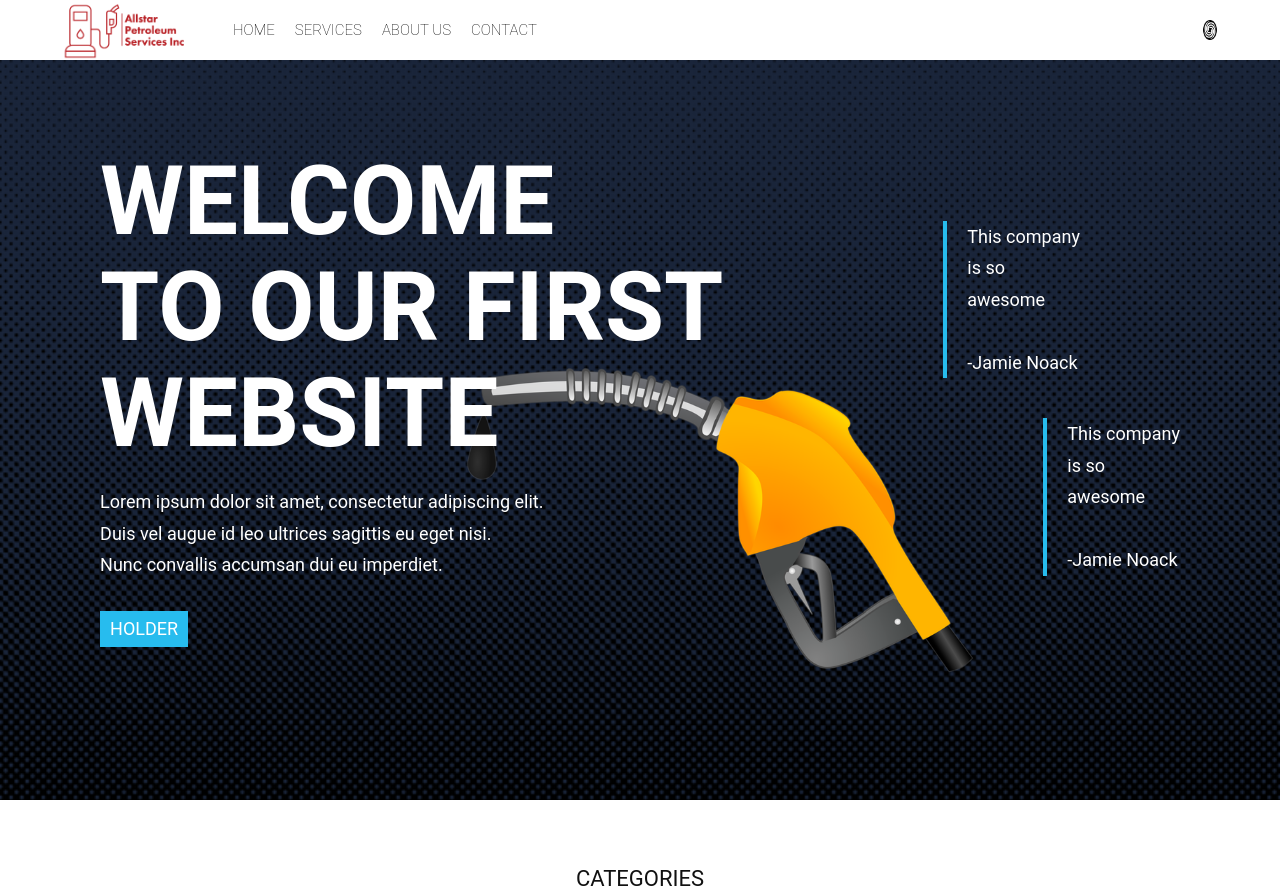
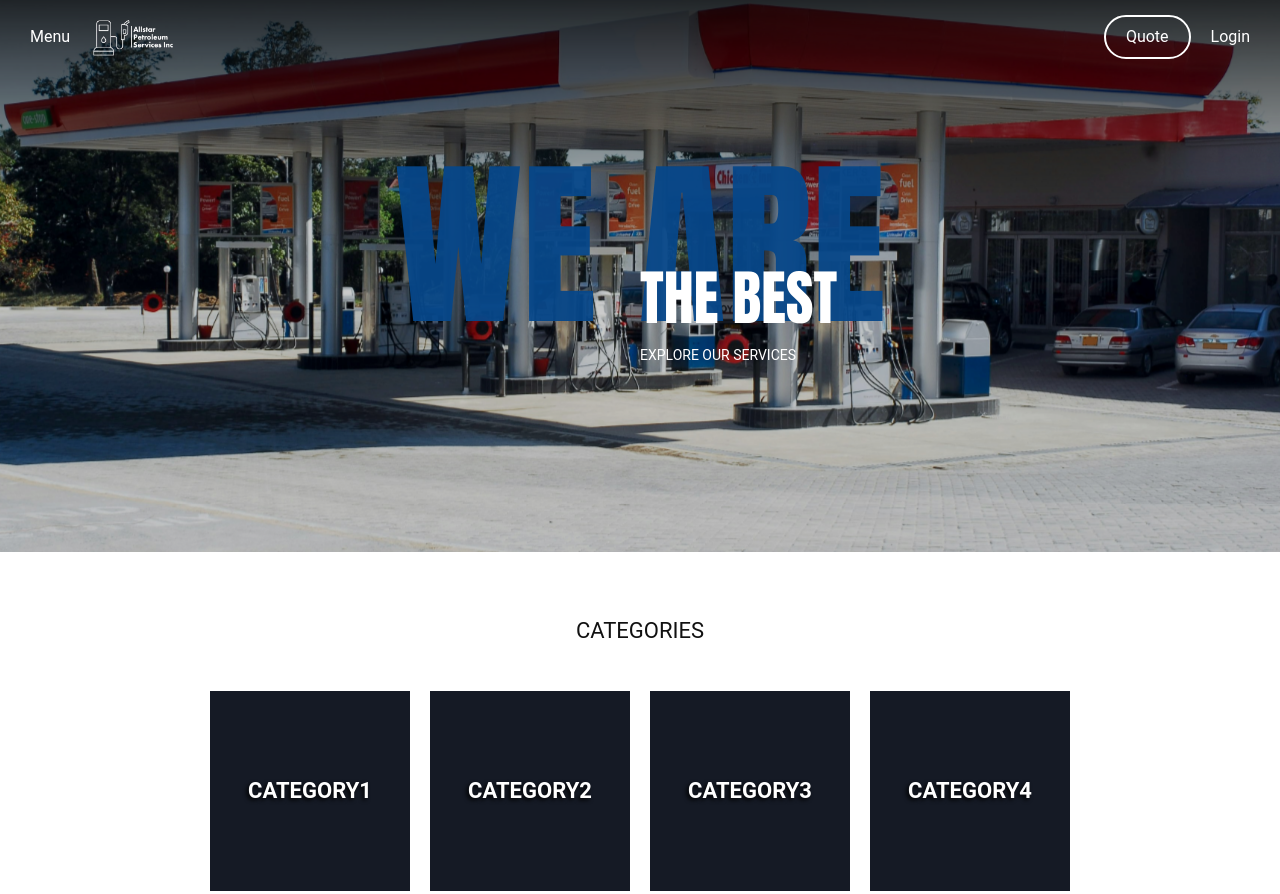
Before and after one commit to Jermlnoack/aps_customer, a plain HTML site: page index.html in a window 1280 px wide. Shown: the top 894 px of the page. Drawn offline with Linux system fonts and the light colour scheme.

Commit message:
Finished header bar, began hero section, finished hero pgoto carosel

```diff
--- a/css/index.css
+++ b/css/index.css
@@ -1,61 +1,98 @@
-main {
-  width: 100%;
-  height: calc(100vh - 60px);
-  background-color: #1a253a;
-  margin-top: 60px;
-  background-image: url(../images/portrait4.png), url(../images/bkg3.png);
-  background-size: 70vh, cover;
-  background-repeat: no-repeat;
-  background-position: bottom left calc(50% + 80px), center;
-  display: flex;
-  justify-content: center;
-  align-items: center;
-  z-index: 100;
-  column-gap: 220px;
+/* HERO SECTION */
+
+.index-main {
+  position: relative;
+  text-align: center;
+  color: white;
+  height: 69vh; /* Full screen height (you can adjust this if needed) */
+  overflow: hidden;
+  --bg-image: url("../images/gasstation1.jpg"); /* Default background */
 }
 
-main .main-intro h1 {
-  font-size: 9.6rem;
-  line-height: 1.1;
-  margin-bottom: 20px;
+/* Dynamic zoomed background using a CSS variable */
+.index-main::after {
+  content: "";
+  position: absolute;
+  top: 0;
+  left: 0;
+  width: 100%;
+  height: 100%;
+  background-image: var(--bg-image);
+  background-size: cover;
+  background-position: center;
+  background-repeat: no-repeat;
+  z-index: 0;
+  animation: zoomEffect 20s ease-in-out infinite;
+  transition: background-image 1s ease-in-out;
+  filter: brightness(0.8);
 }
 
-main p {
-  font-size: 1.8rem;
-  line-height: 1.75;
+/* Dark top gradient overlay */
+.index-main::before {
+  content: "";
+  position: absolute;
+  top: 0;
+  left: 0;
+  width: 100%;
+  height: 40%;
+  background: linear-gradient(to bottom, rgba(0, 0, 0, 0.8), transparent);
+  z-index: 1;
+  pointer-events: none;
 }
 
-main a {
-  margin-top: 30px;
-  font-size: 1.8rem;
-  display: block;
-  height: 36px;
-  line-height: 36px;
-  background-color: var(--site-color-01);
-  padding: 0 10px;
-  width: fit-content;
+/* Text content positioning */
+.main-intro,
+.index-main-link {
+  position: absolute;
+  z-index: 2;
 }
 
-main a:hover {
-  background-color: var(--site-color-01-hover);
+.main-intro {
+  position: absolute; /* Keeps it absolute inside the index-main */
+  top: 20%; /* Move the text slightly higher, adjust this value */
+  left: 50%;
+  transform: translateX(-50%);
+  z-index: 2;
+  width: 100%; /* Full width */
+  text-align: center; /* Center the text */
 }
 
-main .main-quotes p {
-  border-left: 4px solid var(--site-color-01);
-  padding-left: 20px;
-  margin: 40px 0;
+.main-intro h1 {
+  font-family: "Anton", sans-serif;
+  font-weight: 300;
+  font-size: 18rem; /* Larger font size */
+  color: rgba(6, 71, 137, 0.95);
+  margin: 0; /* Remove any margin */
+  white-space: nowrap; /* Ensure text stays on one line */
 }
 
-main .main-quotes p:nth-child(2) {
-  margin-left: 100px;
+.index-main-link {
+  position: absolute;
+  top: 50%; /* Adjust top to place it in the middle */
+  transform: translateY(
+    -20%
+  ); /* Center the text vertically in the middle-right */
+  z-index: 3; /* Ensure it appears on top of "WE ARE" */
 }
 
-main .main-intro {
-  padding-bottom: 8vh;
+/* Styling for the "The Best" text */
+.index-main-link h2 {
+  font-family: "Anton", sans-serif;
+  font-weight: 300;
+  font-size: 6rem; /* Adjust the font size */
+  color: #fff;
+  margin: 0;
+  white-space: nowrap;
 }
 
-main .main-quotes {
-  padding-bottom: 8vh;
+/* Zoom animation */
+@keyframes zoomEffect {
+  0% {
+    transform: scale(1);
+  }
+  100% {
+    transform: scale(1.1);
+  }
 }
 
 /* CATEGORY SECTION */
--- a/css/styles.css
+++ b/css/styles.css
@@ -1,28 +1,22 @@
+/* MAIN */
+
 :root {
-  --site-color-01: #27bcee;
-  --site-color-01-hover: #a2a2a2;
+  --site-color-01: #064789;
+  --site-color-01-hover: #427aa1;
+  --site-color-02: #ebf2fa;
 }
 
 html {
   font-size: 62.5%;
 }
 
-body {
-  background-color: #1e1e1e;
-}
-
-body:after {
-  position: absolute;
-  width: 0;
-  height: 0;
-  overflow: hidden;
-  z-index: -1;
-  content: url(../images/portal-color.png);
-}
-
 .wrapper-main {
   width: 1100px;
   margin: 0 auto;
+}
+
+body {
+  background-color: var(--site-color-01);
 }
 
 h1 {
@@ -68,78 +62,93 @@ a {
   font-family: "Roboto", sans-serif;
 }
 
-.header-main {
+/* HEADER */
+
+.header {
+  display: flex;
+  justify-content: space-between; /* Space out the left-side and right-side (links) */
+  align-items: center; /* Vertically center all content */
+  padding: 15px 30px;
+  color: #fff;
   position: fixed;
-  top: 0;
   width: 100%;
-  height: 60px;
-  background-color: #fff;
-  display: flex;
-  justify-content: space-between;
+  transition: all 0.5s;
   z-index: 1000;
 }
 
-.header-main-logo {
-  width: fit-content;
-  height: 100%;
-  padding-left: 60px;
-  display: flex;
+.header-scrolled {
+  background-color: rgba(0, 0, 0, 0.9); /* Solid black with opacity */
+  box-shadow: 0 3px 10px rgba(0, 0, 0, 0.15);
 }
 
-.header-main-logo img {
-  height: 60px;
-  align-self: center;
+/* Left side of the header (Menu + Logo) */
+.left-side {
+  display: flex;
+  align-items: center; /* Vertically center the logo and text */
+  gap: 20px; /* Adds space between the "Menu" and the logo */
 }
 
-.header-main-nav {
-  width: fit-content;
-  height: 100%;
+/* Styling the logo */
+.logo-link {
+  display: flex;
+  align-items: center; /* Center the logo vertically */
+  text-decoration: none; /* Remove underline from the logo link */
 }
 
-.header-main-nav ul {
-  list-style: none;
-  margin-left: 30px;
+.logo {
+  filter: brightness(10);
+  height: 40px; /* Adjust the height of the logo */
+  width: auto; /* Keep the aspect ratio intact */
 }
 
-.header-main-nav ul li {
-  display: inline;
-  float: left;
+/* Styling the Menu text */
+.logo-menu {
+  font-size: 1.6rem;
+  color: #fff;
+  text-decoration: none; /* Remove underline from the Menu link */
 }
 
-.header-main-nav ul li a {
-  padding: 0 10px;
-  font-family: "Roboto", sans-serif;
-  font-weight: 100;
-  line-height: 60px;
-  font-size: 15px;
-  color: #000;
-  display: block;
-  height: 100%;
+/* Right-side links container */
+.links {
+  display: flex;
+  gap: 20px; /* Adds space between the links */
+  align-items: center; /* Vertically center the links */
 }
 
-.header-main-nav ul li a:hover {
-  color: #b82025;
+/* Button styles for Quote */
+.link-quote {
+  cursor: pointer;
+  font-size: 1.6rem;
+  color: #fff; /* Button text color */
+  background-color: transparent; /* Transparent background */
+  padding: 6px 20px; /* Adjust the padding for the button size */
+  border: 2px solid #fff; /* Border color */
+  border-radius: 30px; /* Rounded corners */
+  font-family: "Roboto", sans-serif;
+  text-decoration: none; /* Remove underline */
+  text-align: center;
+  display: inline-block;
+  transition: all 0.3s ease; /* Smooth hover transition */
 }
 
-.header-main-portal {
-  width: fit-content;
-  height: 100%;
-  padding-right: 60px;
-  display: flex;
-  align-items: center;
-  column-gap: 10px;
+.link-quote:hover {
+  background-color: var(--site-color-01); /* Filled background on hover */
+  color: #fff; /* Change text color to white on hover */
+  border-color: var(--site-color-01);
 }
 
-.header-main-portal-icon {
-  width: 20px;
-  height: 20px;
-  background-image: url(../images/portal.png);
-  background-repeat: no-repeat;
-  background-size: cover;
+/* Login text link */
+.link-login {
+  cursor: pointer;
+  font-size: 1.6rem;
+  color: #fff;
+  font-family: "Roboto", sans-serif;
+  text-decoration: none; /* Remove underline */
+  transition: color 0.3s ease; /* Smooth hover transition */
 }
 
-.header-main-portal-icon:hover {
-  background-image: url(../images/portal-color.png);
+.link-login:hover {
+  color: var(--site-color-01); /* Change color on hover */
 }
 
 /* FOOTER */
--- a/index.html
+++ b/index.html
@@ -3,57 +3,52 @@
   <head>
     <meta charset="UTF-8" />
     <meta name="viewport" content="width=device-width, initial-scale=1.0" />
-    <title>Home</title>
+    <script defer src="js/script.js"></script>
     <link rel="preconnect" href="https://fonts.googleapis.com" />
     <link rel="preconnect" href="https://fonts.gstatic.com" crossorigin />
     <link
       href="https://fonts.googleapis.com/css2?family=Bebas+Neue&display=swap"
       rel="stylesheet"
     />
+    <link
+      href="https://fonts.googleapis.com/css2?family=Anton&display=swap"
+      rel="stylesheet"
+    />
     <link rel="stylesheet" href="css/reset.css" />
     <link rel="stylesheet" href="css/styles.css" />
     <link rel="stylesheet" href="css/index.css" />
+    <title>Home</title>
   </head>
 
   <body>
-    <!-- Menu Bar -->
-    <header class="header-main">
-      <div class="header-main-logo">
-        <img src="images/logo.png" alt="aps logo" />
-        <nav class="header-main-nav">
-          <ul>
-            <li><a href="index.html">HOME</a></li>
-            <li><a href="#">SERVICES</a></li>
-            <li><a href="#">ABOUT US</a></li>
-            <li><a href="#">CONTACT</a></li>
-          </ul>
-        </nav>
+    <!-- Header Bar -->
+    <header class="header">
+      <div class="left-side">
+        <a href="#" class="logo-menu">Menu</a>
+        <a href="index.html" class="logo-link">
+          <img src="images/logo.png" alt="Company Logo" class="logo" />
+        </a>
       </div>
-      <div class="header-main-portal">
-        <a href="#"> <div class="header-main-portal-icon"></div></a>
-      </div>
+      <ul class="links">
+        <li class="link-item">
+          <a href="#" class="link link-quote">Quote</a>
+        </li>
+        <li class="link-item">
+          <a href="#" class="link link-login">Login</a>
+        </li>
+      </ul>
     </header>
 
     <!-- Hero Section -->
     <main>
-      <div class="main-intro">
-        <h1>Welcome<br />to our first<br />website</h1>
-        <p>
-          Lorem ipsum dolor sit amet, consectetur adipiscing elit.<br />Duis vel
-          augue id leo ultrices sagittis eu eget nisi.<br />Nunc convallis
-          accumsan dui eu imperdiet.
-        </p>
-        <a href="#">HOLDER</a>
-      </div>
-      <div class="main-quotes">
-        <p>
-          This company<br />is so<br />awesome<br /><br />
-          -Jamie Noack
-        </p>
-        <p>
-          This company<br />is so<br />awesome<br /><br />
-          -Jamie Noack
-        </p>
+      <div class="index-main">
+        <div class="main-intro">
+          <h1>WE ARE</h1>
+        </div>
+        <a href="#" class="index-main-link">
+          <h2>THE BEST</h2>
+          <p>EXPLORE OUR SERVICES</p>
+        </a>
       </div>
     </main>
 
--- a/js/script.js
+++ b/js/script.js
@@ -0,0 +1,29 @@
+const headerEl = document.querySelector(".header");
+
+window.addEventListener("scroll", () => {
+  if (window.scrollY > 30) {
+    headerEl.classList.add("header-scrolled");
+  } else {
+    headerEl.classList.remove("header-scrolled");
+  }
+});
+
+document.addEventListener("DOMContentLoaded", function () {
+  const images = [
+    "../images/gasstation1.jpg",
+    "../images/gasstation2.jpg",
+    "../images/gasstation3.jpg",
+  ];
+
+  let current = 0;
+  const mainDiv = document.querySelector(".index-main");
+
+  function changeBackground() {
+    mainDiv.style.setProperty("--bg-image", `url(${images[current]})`);
+    current = (current + 1) % images.length;
+  }
+
+  // Set initial image and begin slideshow
+  changeBackground();
+  setInterval(changeBackground, 7000);
+});
```
Also changed, not shown: images/bkg3.png (deleted), images/gasstation1.jpg (added), images/oldstation.jpeg (deleted), images/portal-color.png (deleted), images/portal.png (deleted), images/portrait4.png (deleted), images/shell.jpeg (deleted), 3 other files.
